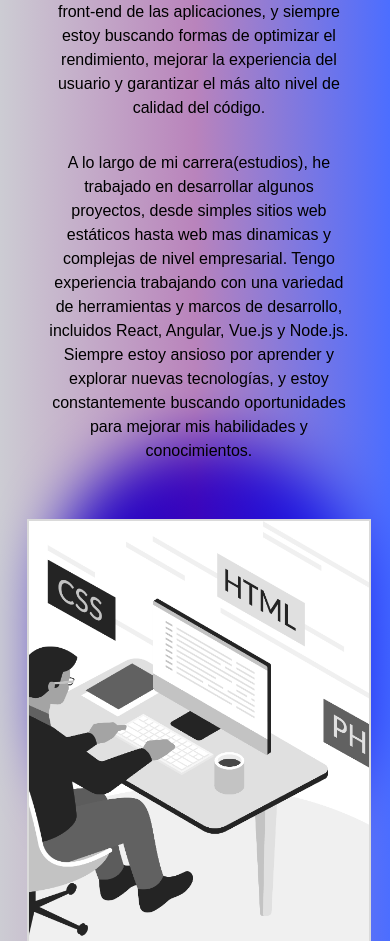
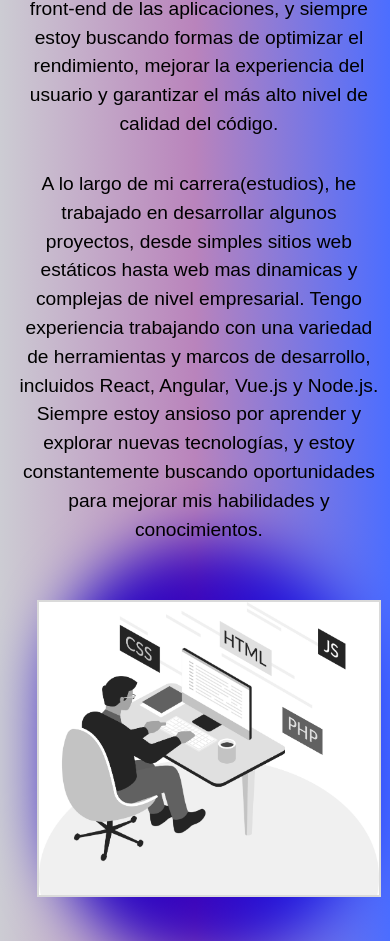
Before and after one commit to SBrian09/Front-End-Portfolio, a Next.js app: page / in a window 390 px wide. Shown: the part 1059-2000 px from the top of the page. Built offline with nearby package versions, Linux system fonts and the light colour scheme.

Commit message:
new commit

```diff
--- a/src/componentes/About.jsx
+++ b/src/componentes/About.jsx
@@ -12,7 +12,7 @@ const About = () => {
       triggerOnce:true,
     });
     const sectionVariants = {
-      hidden:{opacity: 1, x: 0},
+      hidden:{opacity: 0, x: 50},
       visible:{opacity: 1, x: 0 },
     }
     const sectionTransition = {
@@ -20,16 +20,19 @@ const About = () => {
       ease:"easeInOut",
     };
 
+
+
   return (
-    <motion.div className="about-container" id="About"
+    <div className="about-container" id="About">
+      <h2>Acerca de mi</h2>
+
+      <motion.div className="flex-about"
         ref={ref}
         variants={sectionVariants}
         initial="hidden"
         animate={inView ? "visible": "hidden"}
         transition={sectionTransition}
     >
-      <h2>Acerca de mi</h2>
-      <div className="flex-about">
         <div className="about-text">
           <p>
           Como desarrollador, siempre me ha apasionado crear soluciones elegantes y efectivas
@@ -50,9 +53,9 @@ const About = () => {
           <Image src={imagen1} className="profile-img" width={300} height={500} alt="imagen-profile"/>
         </div>
         <div className="color-blue"></div>
+        </motion.div>
 
-      </div>
-    </motion.div>
+    </div>
   )
 }
 
--- a/src/componentes/Projects.jsx
+++ b/src/componentes/Projects.jsx
@@ -10,7 +10,7 @@ const Projects = () => {
     triggerOnce:true,
   });
   const sectionVariants = {
-    hidden:{opacity: 1, x: 0},
+    hidden:{opacity: 0, x: -50},
     visible:{opacity: 1, x: 0 },
   }
   const sectionTransition = {
@@ -19,14 +19,15 @@ const Projects = () => {
   };
 
   return (
-    <motion.div className="projects-container" id='Projects'
+    <div className="projects-container" id='Projects'>
+      <h2>Projects</h2>
+      <motion.div className="projects-grid"
         ref={ref}
         variants={sectionVariants}
         initial="hidden"
         animate={inView ? "visible": "hidden"}
         transition={sectionTransition}>
-      <h2>Projects</h2>
-      <div className="projects-grid">
+
         {projectData && projectData.map((project) => (
           <div className="project-card" key={project.id}>
             <div className="project-header">
@@ -40,8 +41,8 @@ const Projects = () => {
           </div>
         ))
         }
-      </div>
     </motion.div>
+    </div>
   )
 }
 
--- a/src/styles/globals.css
+++ b/src/styles/globals.css
@@ -360,7 +360,8 @@ hr {
   }
   .color-green{
     top: 260px;
-    width: 360px;
+    left: 30px;
+    width:80%;
   }
   .hero-container .profile-img{
     padding: 10px 10px 0 0;
@@ -431,10 +432,11 @@ hr {
 
 .about-container .flex-about .about-img {
   width: 50%;
+  flex: 1;
 }
 
 .about-container .flex-about .about-img .profile-img {
-  overflow: hidden;
+  overflow:hidden;
   width: 100%;
   height: 500px;
   object-fit: cover;
@@ -442,6 +444,7 @@ hr {
   filter: grayscale(100%);
   transition: all 0.5s ease-in-out;
   cursor: cell;
+  grid-column: 2 / 3;
 }
 
 .about-container .flex-about .about-img .profile-img:hover {
@@ -490,21 +493,24 @@ hr {
     width: 80%;
     height: 50%;
     left: 52px;
-    top:1500px;
+    top:1600px;
   }
   .about-container{
-    padding-top: 10%;
+    padding-top: 0%;
     width: 100% !important;
+    height: 190dvh !important;
   }
   .about-text p {
-    margin: 0 40px 0 40px;
+    margin: 0 10px 0 10px;
   }
   .about-img .profile-img{
-    margin-top: 40px;
-
+    margin: 40px 0 0 20px;
+    width: 90% !important;
+    height: 90% !important;
   }
-  .profile-img{
-    width: 90% !important;
+  .about-container .flex-about .about-text p {
+    font-weight: 500;
+    font-size: 1.2rem;
   }
 }
 
@@ -675,6 +681,10 @@ background: linear-gradient(90deg, rgba(2,0,36,0.2) 10%, rgba(13,206,110,0.5) 45
     padding: 0;
     height: 1450px;
     width: 100%;
+  }
+  .projects-grid{
+    width: 100dvw;
+    height: 100dvh;
   }
   .projects-container h2{
     margin-top: 0;
```
